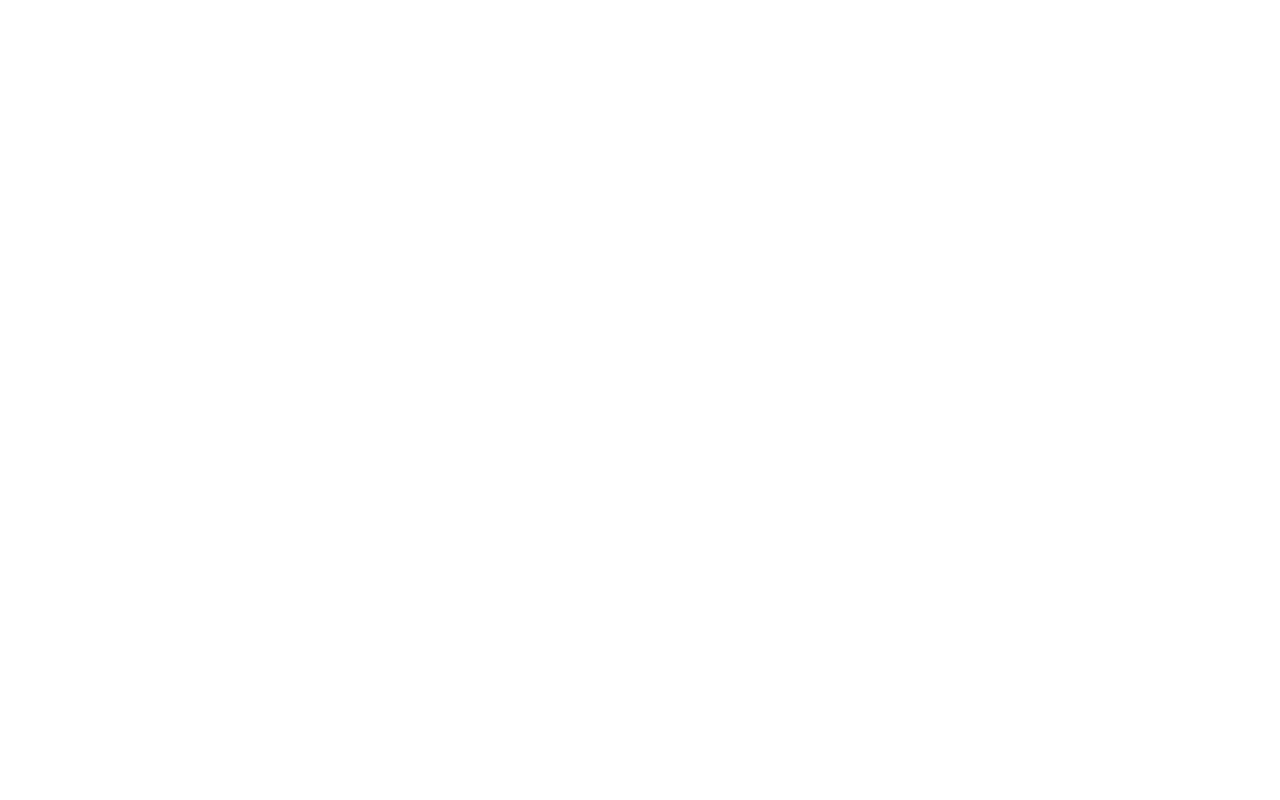
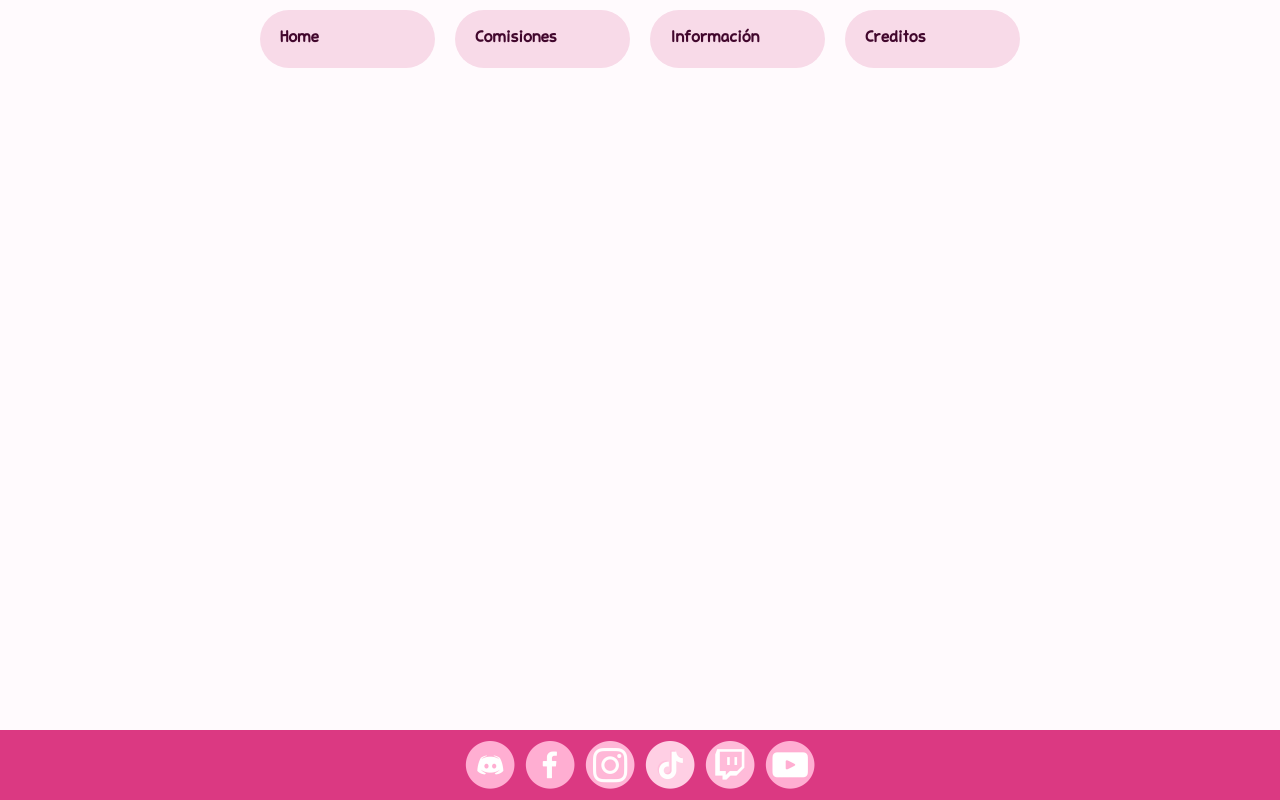
Before and after one commit to LobiLux-Dev/DPanque123, a plain HTML site: page pages/credits.html in a window 1280 px wide. Drawn offline with Linux system fonts and the light colour scheme.

Commit message:
Adding header and footer and fixing problems

```diff
--- a/pages/credits.html
+++ b/pages/credits.html
@@ -5,6 +5,64 @@
     <meta http-equiv="X-UA-Compatible" content="IE=edge" />
     <meta name="viewport" content="width=device-width, initial-scale=1.0" />
     <title>Creditos</title>
+    <link rel="shortcut icon" href="../images/icons/dpanque123_logo.ico" type="image/x-icon">
+    <link rel="stylesheet" href="../styles/normalize-min.css">
+    <link rel="stylesheet" href="../style.css">
+    <link rel="stylesheet" href="../styles/nav.css">
   </head>
-  <body></body>
+  <body>
+    <header>
+      <nav>
+        <ul>
+          <li>
+            <a href="../index.html" class="buttons-nav">Home</a>
+          </li>
+          <li>
+            <a href="../pages/commissions.html" class="buttons-nav">Comisiones</a>
+          </li>
+          <li>
+            <a href="../pages/info.html" class="buttons-nav">Información</a>
+          </li>
+          <li>
+            <a href="../pages/credits.html" class="buttons-nav">Creditos</a>
+          </li>
+        </ul>
+      </nav>
+    </header>
+    <div id="container"></div>
+    <footer>
+      <ul>
+        <li>
+          <a href="https://discord.gg/CARzYUS4WQ" target="_blank">
+            <img src="../images/logos/discord.png" alt="discord_logo" title="Discord de la Panque UwU" class="social-logo">
+          </a>
+        </li>
+        <li>
+          <a href="https://www.facebook.com/DPanquesilla123" target="_blank">
+            <img src="../images/logos/facebook.png" alt="facebook_logo" title="Facebook de la Panque UwU" class="social-logo">
+          </a>
+        </li>
+        <li>
+          <a href="https://www.instagram.com/dpanque123/" target="_blank">
+            <img src="../images/logos/instagram.png" alt="instagram_logo" title="Instagram de la Panque UwU" class="social-logo">
+          </a>
+        </li>
+        <li>
+          <a href="https://www.tiktok.com/@dpanque123" target="_blank">
+            <img src="../images/logos/tiktok.png" alt="tiktok_logo" title="TikTok de la Panque UwU" class="social-logo">
+          </a>
+        </li>
+        <li>
+          <a href="https://www.twitch.tv/dpanque123" target="_blank">
+            <img src="../images/logos/twitch.png" alt="twitch_logo" title="Twitch de la Panque UwU" class="social-logo">
+          </a>
+        </li>
+        <li>
+          <a href="https://www.youtube.com/channel/UCwSMk2djS8rrv86OvBdQiRg" target="_blank">
+            <img src="../images/logos/youtube.png" alt="youtube_logo" title="YouTube de la Panque UwU" class="social-logo">
+          </a>
+        </li>
+      </ul>
+    </footer>
+  </body>
 </html>
--- a/style.css
+++ b/style.css
@@ -10,7 +10,7 @@
 }
 
 body {
-  background: #FFFAFD;
+  background: #fffafd;
 }
 
 #container {
@@ -19,7 +19,7 @@ body {
 }
 
 #container h1 {
-    margin: 10px;
+  margin: 10px;
 }
 
 #container img {
--- /dev/null
+++ b/styles/nav.css
@@ -0,0 +1,7 @@
+header {
+  height: 80px;
+}
+
+#container {
+    min-height: calc(100vh - 150px);
+}
```
Also changed, not shown: pages/commissions.html (+3 -4 lines), pages/info.html (+59 -1 lines), styles/commissions.css (deleted).
